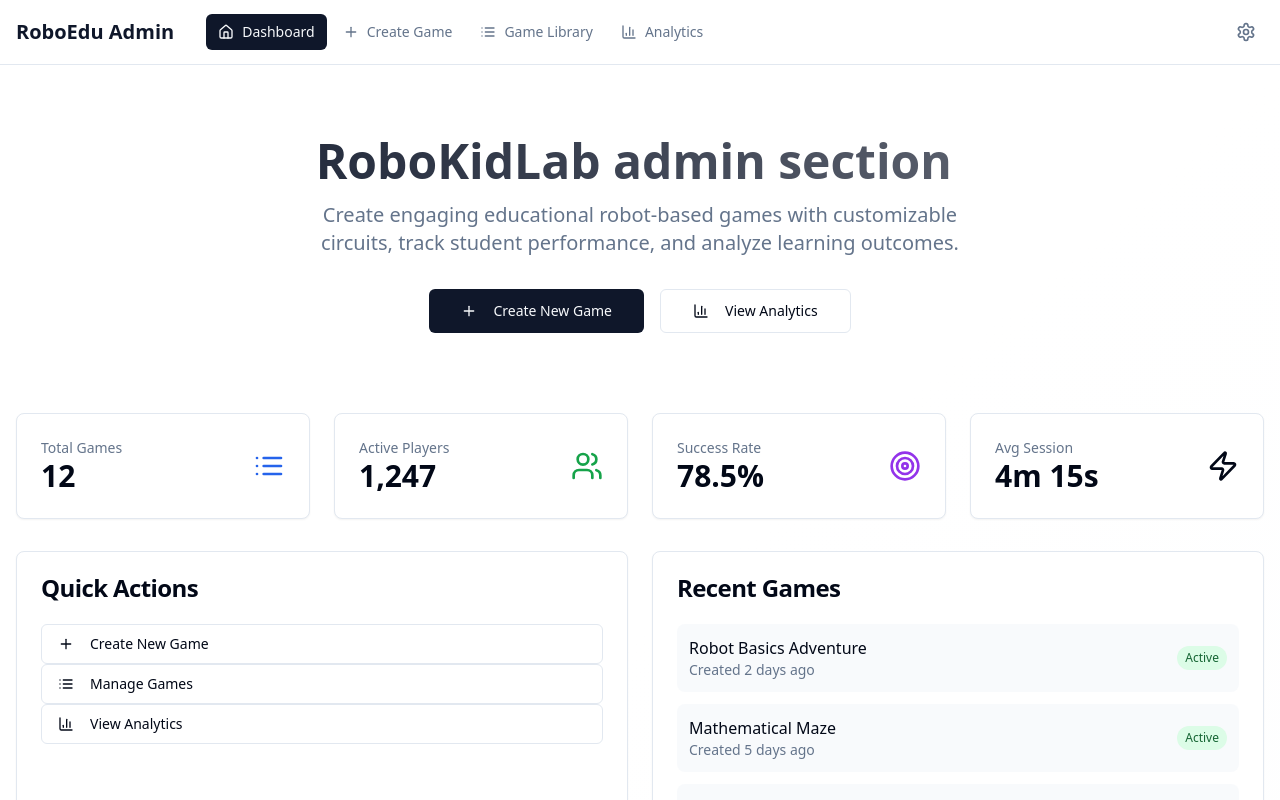
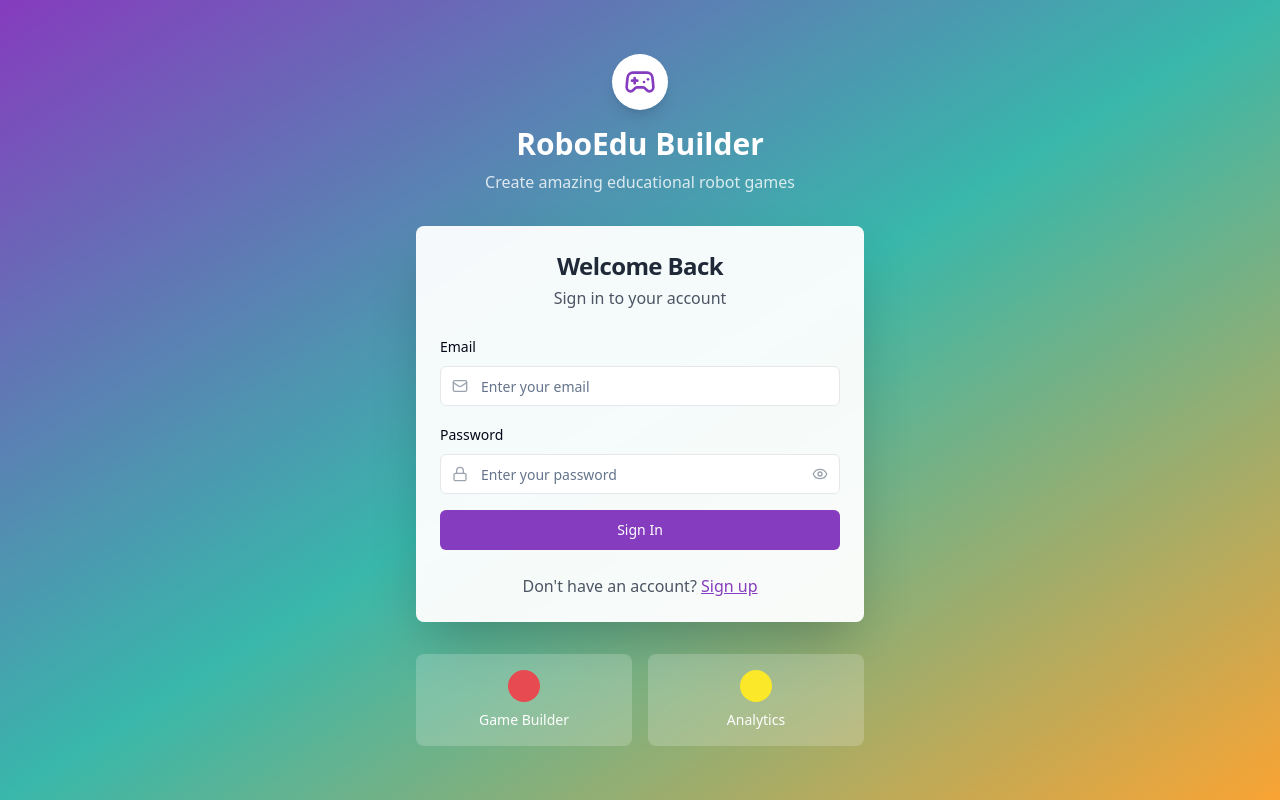
Before and after one commit to roudayn-kouka/robotkid-lab, a React (Vite) app: page / in a window 1280 px wide. Shown: the top 800 px of the page. Built offline with nearby package versions, Linux system fonts and the light colour scheme.

Commit message:
feat: Redirect to admin section after auth
Update the application to show the landing page first and redirect to the admin section after successful authentication.

```diff
--- a/src/App.tsx
+++ b/src/App.tsx
@@ -22,8 +22,8 @@ const App = () => (
       <BrowserRouter>
         <div className="min-h-screen bg-background">
           <Routes>
-            <Route path="/auth" element={<Landing />} />
-            <Route path="/" element={
+            <Route path="/" element={<Landing />} />
+            <Route path="/admin" element={
               <>
                 <Navigation />
                 <Index />
--- a/src/components/Navigation.tsx
+++ b/src/components/Navigation.tsx
@@ -7,7 +7,7 @@ const Navigation = () => {
   const location = useLocation();
 
   const navItems = [
-    { path: '/', label: 'Dashboard', icon: Home },
+    { path: '/admin', label: 'Dashboard', icon: Home },
     { path: '/create-game', label: 'Create Game', icon: Plus },
     { path: '/games', label: 'Game Library', icon: List },
     { path: '/analytics', label: 'Analytics', icon: BarChart3 },
@@ -18,7 +18,7 @@ const Navigation = () => {
       <div className="container mx-auto px-4">
         <div className="flex items-center justify-between h-16">
           <div className="flex items-center space-x-8">
-            <Link to="/" className="text-xl font-bold text-primary">
+            <Link to="/admin" className="text-xl font-bold text-primary">
               RoboEdu Admin
             </Link>
             <div className="hidden md:flex space-x-1">
--- a/src/pages/Landing.tsx
+++ b/src/pages/Landing.tsx
@@ -1,5 +1,5 @@
-
 import React, { useState } from 'react';
+import { useNavigate } from 'react-router-dom';
 import { Button } from '@/components/ui/button';
 import { Input } from '@/components/ui/input';
 import { Label } from '@/components/ui/label';
@@ -8,6 +8,7 @@ import { Eye, EyeOff, Mail, Lock, User, Gamepad2 } from 'lucide-react';
 import { toast } from '@/hooks/use-toast';
 
 const Landing = () => {
+  const navigate = useNavigate();
   const [isLogin, setIsLogin] = useState(true);
   const [showPassword, setShowPassword] = useState(false);
   const [formData, setFormData] = useState({
@@ -42,8 +43,8 @@ const Landing = () => {
       description: isLogin ? "You have been logged in successfully" : "Your account has been created successfully",
     });
 
-    // Here you would typically redirect to the main app
-    console.log('Authentication successful', formData);
+    // Redirect to admin section after successful authentication
+    navigate('/admin');
   };
 
   return (
```
